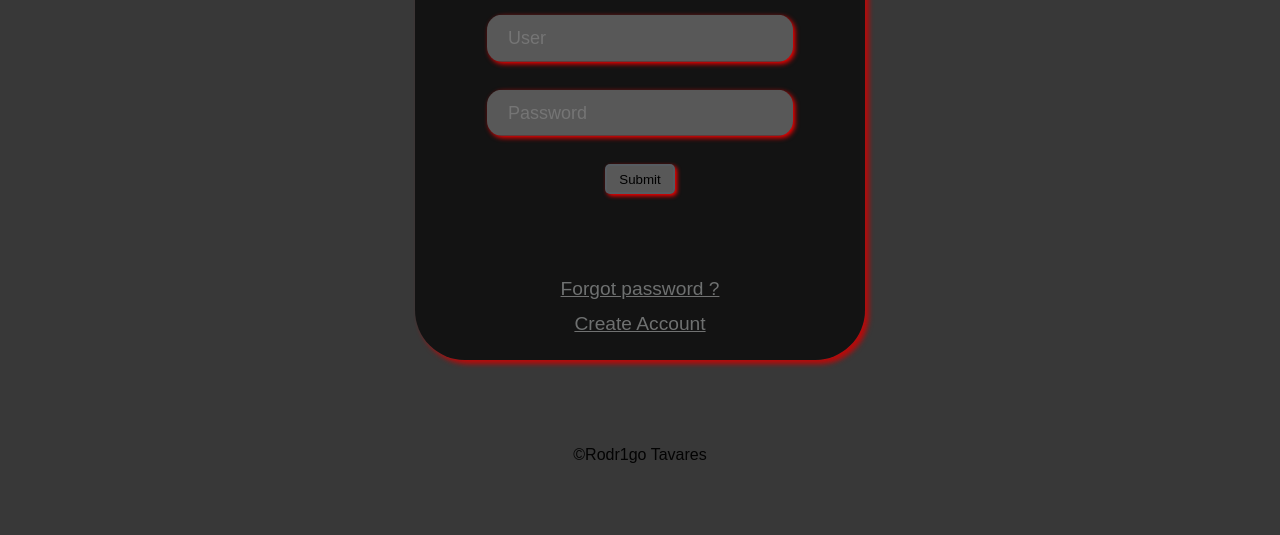
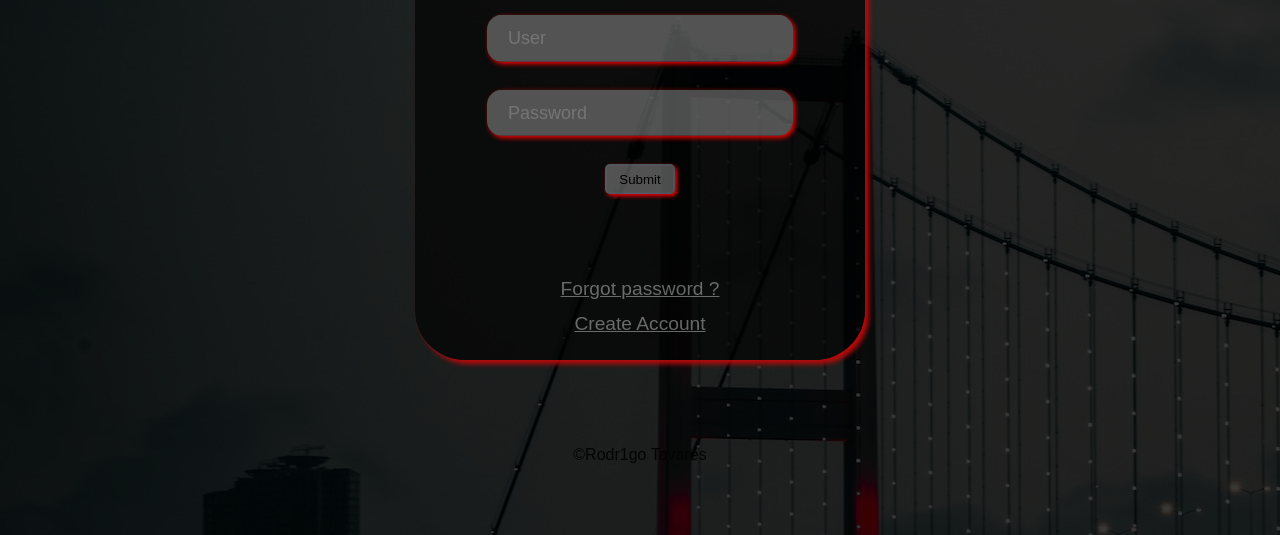
Before and after one commit to Rodr1goTavares/tela-de-login-e-cadastro, a plain HTML site: page index.html in a window 1280 px wide. Shown: the part 265-800 px from the top of the page. Drawn offline with Linux system fonts and the light colour scheme; the site is published under a folder, as on GitHub Pages, so addresses that start at the root find nothing.

Commit message:
fix bugs

```diff
--- a/styless.css
+++ b/styless.css
@@ -13,7 +13,7 @@
   height: 100%;
   width: 100%;
 
-  background-image: url(/imgs/background.jpg);
+  background-image: url(imgs/background.jpg);
 }
 
 
```
